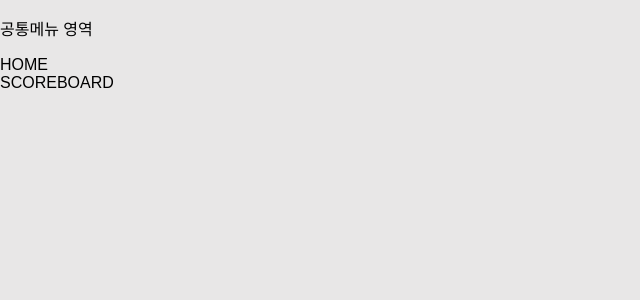
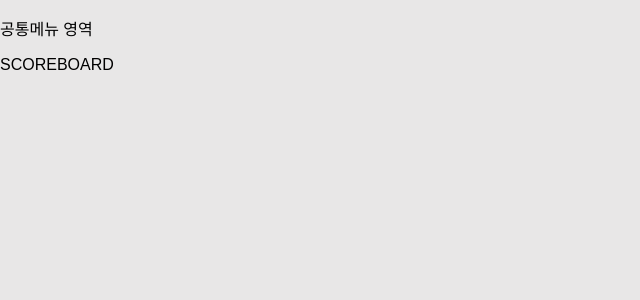
Before and after one commit to eastflag/react-scoreboard-aws, a React (Create React App) app: page /scoreboard in a window 1280 px wide. Shown: the top 300 px of the page, without its empty margins (0-640 px from the left). Built offline with nearby package versions, Linux system fonts and the light colour scheme.

Commit message:
라우팅 - switch, exact

```diff
--- a/src/pages/Root.js
+++ b/src/pages/Root.js
@@ -10,9 +10,11 @@
       <BrowserRouter>
         <>
           <p>공통메뉴 영역</p>
-          <Route path="/" component={Home}></Route>
-          <Route path="/heroes" component={Heroes}></Route>
-          <Route path="/scoreboard" component={Scoreboard}></Route>
+          <Switch>
+            <Route exact path="/" component={Home}></Route>
+            <Route path="/heroes" component={Heroes}></Route>
+            <Route path="/scoreboard" component={Scoreboard}></Route>
+          </Switch>
         </>
       </BrowserRouter>
     )
```
